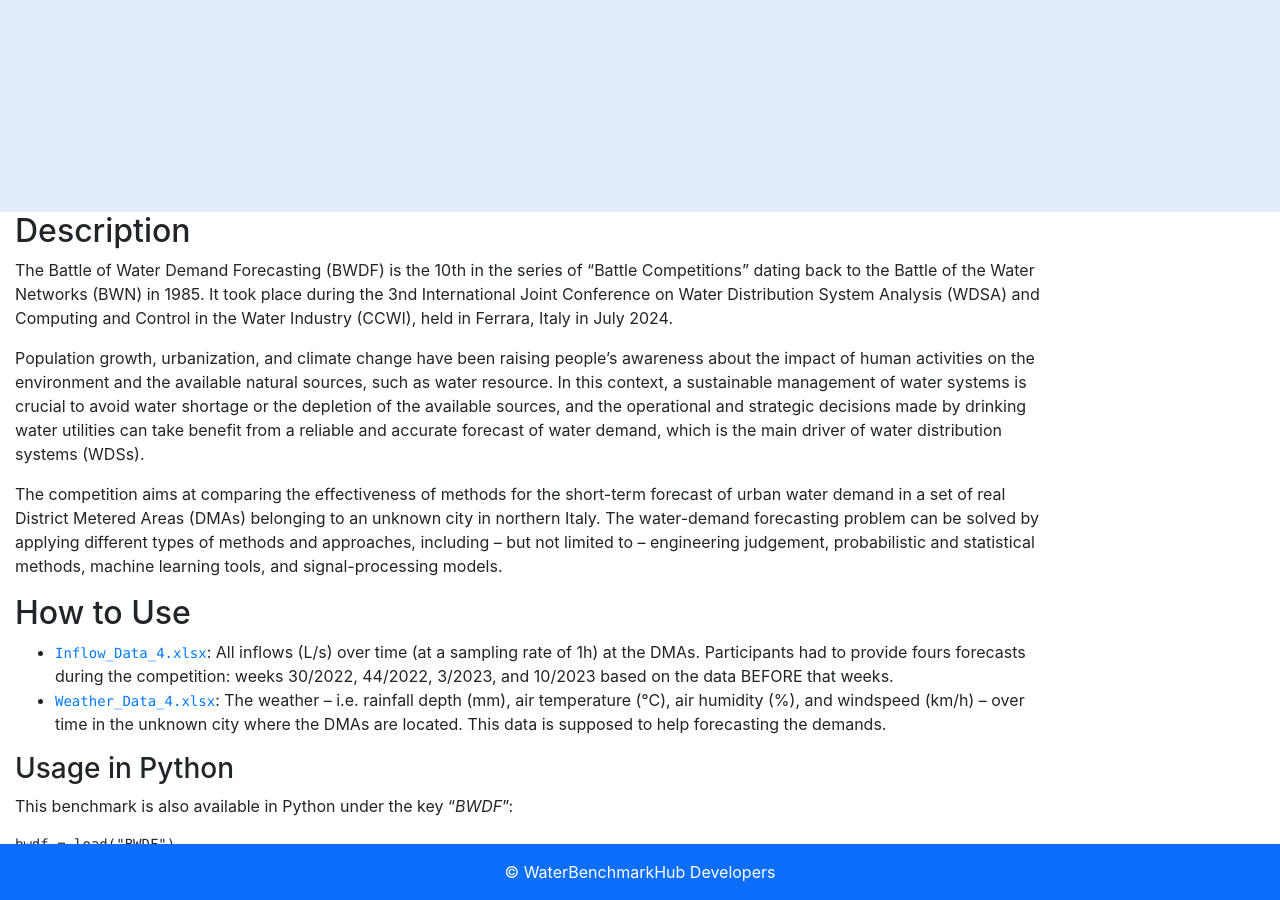
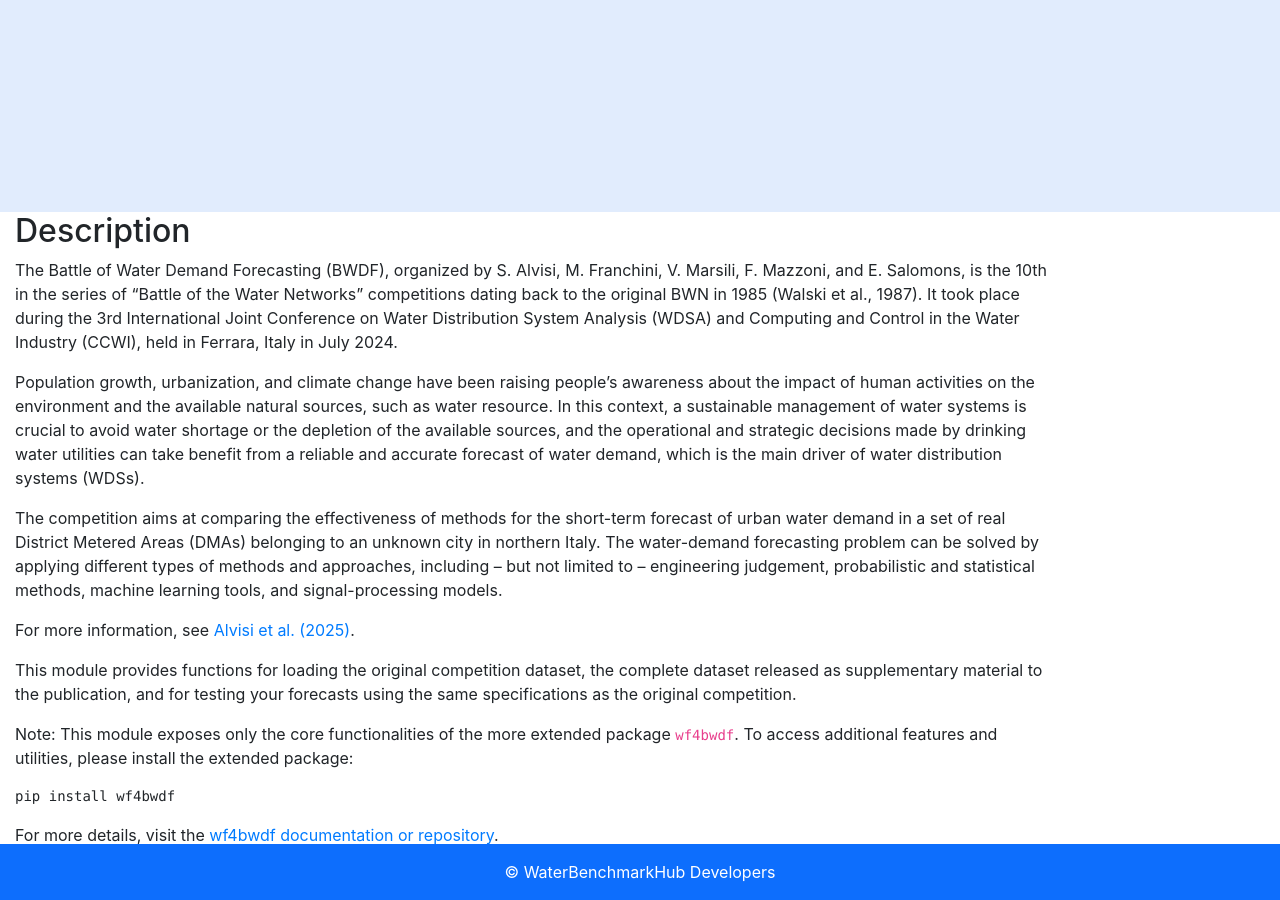
Before and after one commit to WaterFutures/WaterBenchmarkHub, a Jekyll site: the page built from docs/_benchmarks/BWDF.md, in a window 1280 px wide and 900 px high, scrolled down 746 px. Built offline with Jekyll 4.4.1, drawn with Linux system fonts in a browser that asks for light colours; some of the changed text lies outside the part shown.

Commit message:
Updated links and description for BWDF

````diff
--- a/docs/_benchmarks/BWDF.md
+++ b/docs/_benchmarks/BWDF.md
@@ -8,10 +8,8 @@
 
 ## Description
 
-The Battle of Water Demand Forecasting (BWDF) is the 10th in the series of
-"Battle Competitions" dating back to the Battle of the Water Networks (BWN) in 1985.
-It took place during the 3nd International Joint Conference on Water Distribution System Analysis
-(WDSA) and Computing and Control in the Water Industry (CCWI), held in Ferrara, Italy in July 2024.
+The Battle of Water Demand Forecasting (BWDF), organized by S. Alvisi, M. Franchini, V. Marsili, F. Mazzoni, and E. Salomons, is the 10th in the series of "Battle of the Water Networks" competitions dating back to the original BWN in 1985 (Walski et al., 1987).
+It took place during the 3rd International Joint Conference on Water Distribution System Analysis (WDSA) and Computing and Control in the Water Industry (CCWI), held in Ferrara, Italy in July 2024.
 
 Population growth, urbanization, and climate change have been raising people’s awareness about the
 impact of human activities on the environment and the available natural sources, such as
@@ -26,28 +24,74 @@
 methods and approaches, including -- but not limited to -- engineering judgement, probabilistic
 and statistical methods, machine learning tools, and signal-processing models.
 
+For more information, see [Alvisi et al. (2025)](https://ascelibrary.org/doi/10.1061/JWRMD5.WRENG-6887).
+
+This module provides functions for loading the original competition dataset, the complete dataset released as supplementary material to the publication, and for testing your forecasts using the same specifications as the original competition.
+
+Note:
+This module exposes only the core functionalities of the more extended package `wf4bwdf`. To access additional features and utilities, please install the extended package:
+
+```bash
+pip install wf4bwdf
+```
+
+For more details, visit the [wf4bwdf documentation or repository](https://github.com/WaterFutures/wf4bwdf).
+
+## Core Functions
+
+- `load_complete_dataset`: Load the full supplementary dataset (DMA inflows, weather, calendar, metadata).
+- `load_iteration_dataset`: Load the original competition dataset for a specific evaluation week.
+- `evaluate`: Evaluate your forecast using the official competition metrics.
+
 ## How to Use
 
-- [`Inflow_Data_4.xlsx`](https://wdsa-ccwi2024.it/wp-content/uploads/2024/03/Inflow_Data_4.xlsx):
-All inflows (L/s) over time (at a sampling rate of 1h) at the DMAs.
-Participants had to provide fours forecasts during the competition: weeks 30/2022, 44/2022, 3/2023,
-and 10/2023 based on the data BEFORE that weeks.
-- [`Weather_Data_4.xlsx`](https://wdsa-ccwi2024.it/wp-content/uploads/2024/03/Weather_Data_4.xlsx):
-The weather -- i.e. rainfall depth (mm), air temperature (°C), air humidity (%), and
-windspeed (km/h) -- over time in the unknown city where the DMAs are located. This data is supposed
-to help forecasting the demands.
+### 1. Load complete dataset
 
-### Usage in Python
+The function `load_complete_dataset` provides access to **DMA inflows and weather data** from the supplementary information of Alvisi et al. (2025), as well as calendar information and other problem metadata in machine-readable format.
+
+```python
+from water_benchmark_hub.bwdf import BWDF as bwdf
+
+dataset = bwdf.load_complete_dataset()
+
+# Print DMA description
+print(dataset['dma-properties']['Description'])
+
+# Plot DMA 3(C) inflow
+dma_c_inflow = dataset['dma-inflows']['DMA 3']
+# plot the series
+```
+
+### 2. Load original dataset and evaluate forecasts following the competition requirements
+The `evaluate` function works only if the forecast is a complete prediction of one of the original evaluation weeks and for at least one DMA.
+```python
+from water_benchmark_hub.bwdf import BWDF as bwdf
+import pandas as pd
+
+for iteration in range(1,5):
+    # Load the data for that iteration (no leak of future information) using letters instead of the numbers (e.g., 'DMA C')
+    dataset = bwdf.load_iteration_dataset(iteration, use_letters_for_names=True)
+
+    # Compute your forecast: previous week
+    forecast = dataset['dma-inflows'].iloc[-168:]
+    forecast.index = forecast.index + pd.Timedelta(weeks=1)
+
+    # Evaluate the forecast
+    results = bwdf.evaluate(forecast)
+
+    # Should have returned a series with the combination 'Evaluation week', DMA, and BWDF performance indicators')
+    print(results)
+```
 
 This benchmark is also available in Python under the key "*BWDF*":
+
 ```python
 bwdf = load("BWDF")
 ```
 
-Detailed information about the provided functionality can be found in the
-[documentation](https://waterbenchmarkhub.readthedocs.io/en/latest/water_benchmark_hub.bwdf.html).
+Detailed information about the provided functionality can be found in the [documentation](https://waterbenchmarkhub.readthedocs.io/en/latest/water_benchmark_hub.bwdf.html).
 
 ## Reference
 
-S. Alvisi et al. (2025). *Battle of Water Demand Forecasting*, Journal of water resources planning and management, vol. 151, no. 10
+S. Alvisi, M. Franchini, V. Marsili, F. Mazzoni, E. Salomons (2025). *Battle of Water Demand Forecasting*, Journal of Water Resources Planning and Management, vol. 151, no. 10.
 [<i class="bi bi-link"></i>](https://doi.org/10.1061/JWRMD5.WRENG-6887)
--- a/docs/static/database.json
+++ b/docs/static/database.json
@@ -7,7 +7,8 @@
             "leakage",
             "event detection",
             "competition",
-            "battle competition"
+            "battle competition",
+            "water demand forecasting"
         ],
         "networks": [
             "valves",
@@ -245,10 +246,13 @@
             "tags": [
                 "competition",
                 "battle competition",
-                "real world"
+                "real world",
+                "water demand forecasting"
             ],
             "keywords": [],
-            "external_url": "https://wdsa-ccwi2024.it/battle-of-water-networks/",
+            "license": "CC BY 4.0",
+            "external_url": "https://ascelibrary.org/doi/10.1061/JWRMD5.WRENG-6887",
+            "download_url": "https://ascelibrary.org/doi/suppl/10.1061/JWRMD5.WRENG-6887/suppl_file/supplemental_materials_jwrmd5.wreng-6887_alvisi.zip",
             "permalink": "benchmarks/BWDF.html"
         },
         "bwndma": {
````
